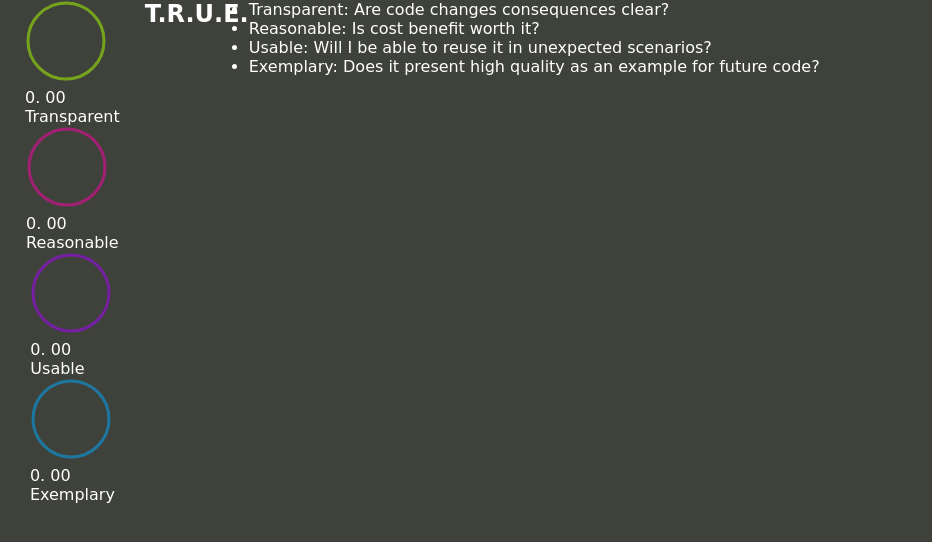
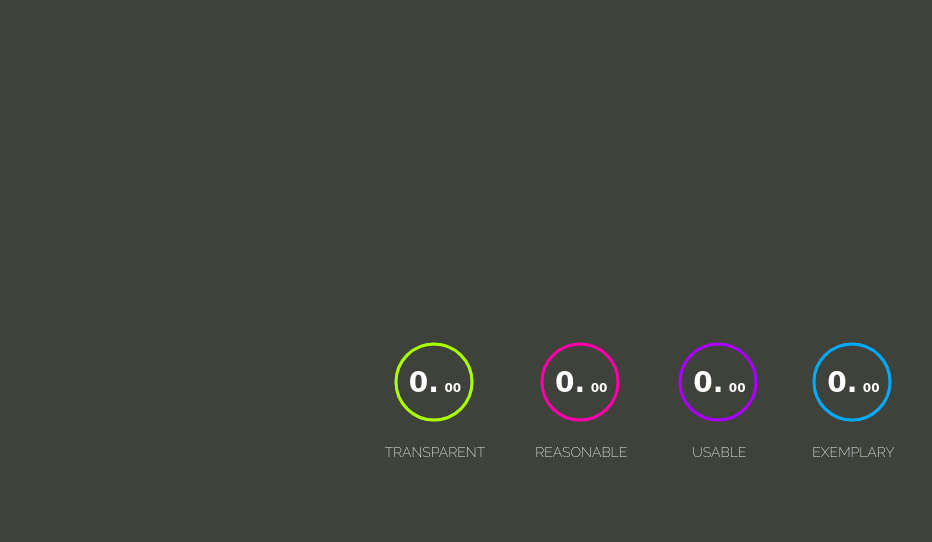
Before and after one commit to pablobrady/svg-anim, a plain HTML site: page index.html in a window 1280 px wide. Shown: the whole page, without its empty margins (0-932 px from the left). Drawn offline with Linux system fonts and the light colour scheme; a web font is replaced by a local one.

Commit message:
basic layout

```diff
--- a/index.html
+++ b/index.html
@@ -2,12 +2,13 @@
 <html lang="en">
 <head>
   <meta charset="UTF-8">
+  <title>Note Display</title>
   <meta name="viewport" content="width=device-width, initial-scale=1.0">
-  <link rel="stylesheet" href="styles.css">
+  <link rel="stylesheet" href="./styles.css">
 </head>
 <body>
 
-  <ul>
+  <ul class="display-container">
     <li class="note-display">
       <div class="circle">
         <svg width="84" height="84" class="circle__svg">
@@ -18,8 +19,8 @@
           <span class="percent__int">0.</span>
           <span class="percent__dec">00</span>
         </div>
+      </div>
       <span class="label">Transparent</span>
-      </div>
     </li>
     <li class="note-display">
       <div class="circle">
@@ -31,8 +32,8 @@
           <span class="percent__int">0.</span>
           <span class="percent__dec">00</span>
         </div>
+      </div>
       <span class="label">Reasonable</span>
-      </div>
     </li>
     <li class="note-display">
       <div class="circle">
@@ -44,8 +45,8 @@
           <span class="percent__int">0.</span>
           <span class="percent__dec">00</span>
         </div>
+      </div>
       <span class="label">Usable</span>
-      </div>
     </li>
     <li class="note-display">
       <div class="circle">
@@ -57,12 +58,12 @@
           <span class="percent__int">0.</span>
           <span class="percent__dec">00</span>
         </div>
+      </div>
       <span class="label">Exemplary</span>
-      </div>
     </li>
   </ul>
 
-
+  <!--
     <h2>T.R.U.E.</h2>
     <ul>
       <li>Transparent: Are code changes consequences clear?</li>
@@ -70,6 +71,7 @@
       <li>Usable: Will I be able to reuse it in unexpected scenarios?</li>
       <li>Exemplary: Does it present high quality as an example for future code?</li>
     </ul>
+  -->
 
   <script src="./scripts.js"></script>
 </body>
--- a/styles.css
+++ b/styles.css
@@ -8,7 +8,7 @@
 
 body {
   height: 100vh;
-  color: white;
+  color: #fff;
   display: flex;
   background: #3e423a;
   font-family: 'Nixie One', cursive;
@@ -37,3 +37,37 @@ body {
 .note-display:nth-child(2) .circle__progress { stroke: #ff00aa; }
 .note-display:nth-child(3) .circle__progress { stroke: #aa00ff; }
 .note-display:nth-child(4) .circle__progress { stroke: #00aaff; }
+
+.circle {
+  position: relative;
+}
+
+.percent {
+  width: 100%;
+  top: 50%;
+  left: 50%;
+  position: absolute;
+  font-weight: bold;
+  text-align: center;
+  line-height: 28px;
+  transform: translate(-50%, -50%);
+}
+
+.percent__int { font-size: 28px; }
+.percent__dec { font-size: 12px; }
+
+.label {
+  font-family: "Raleway", serif;
+  font-size: 14px;
+  text-transform: uppercase;
+  margin-top: 15px;
+}
+
+.circle__progress--fill {
+  --initialStroke: 0;
+  --transitionDuration: 0;
+  stroke-opacity: 1;
+  stroke-dasharray: var(--initialStroke);
+  stroke-dashoffset: var(--initialStroke);
+  transition: stroke-dashoffset var(--transitionDuration) ease;
+}
```
Lines whose indentation alone changed are shown as unchanged.
